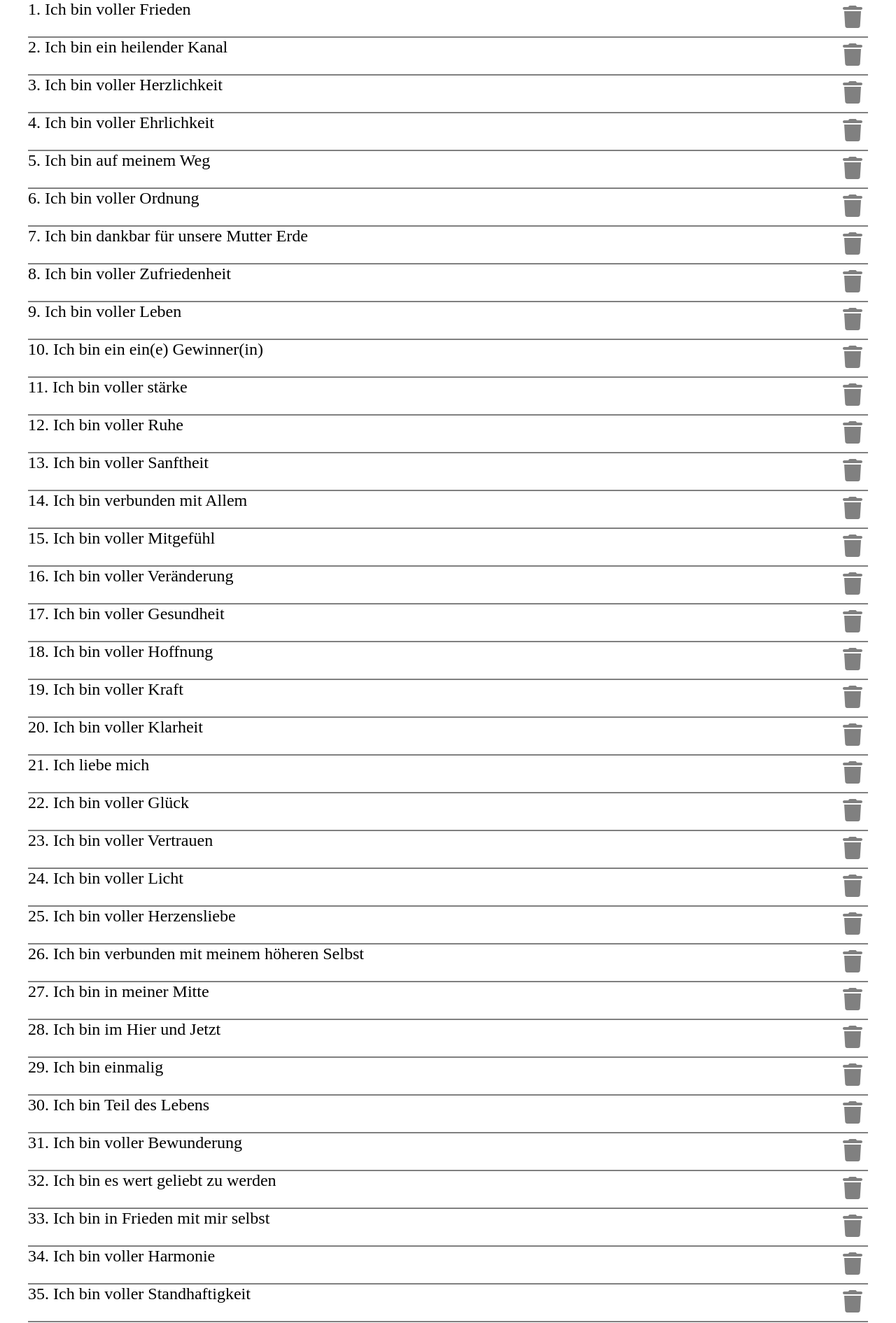
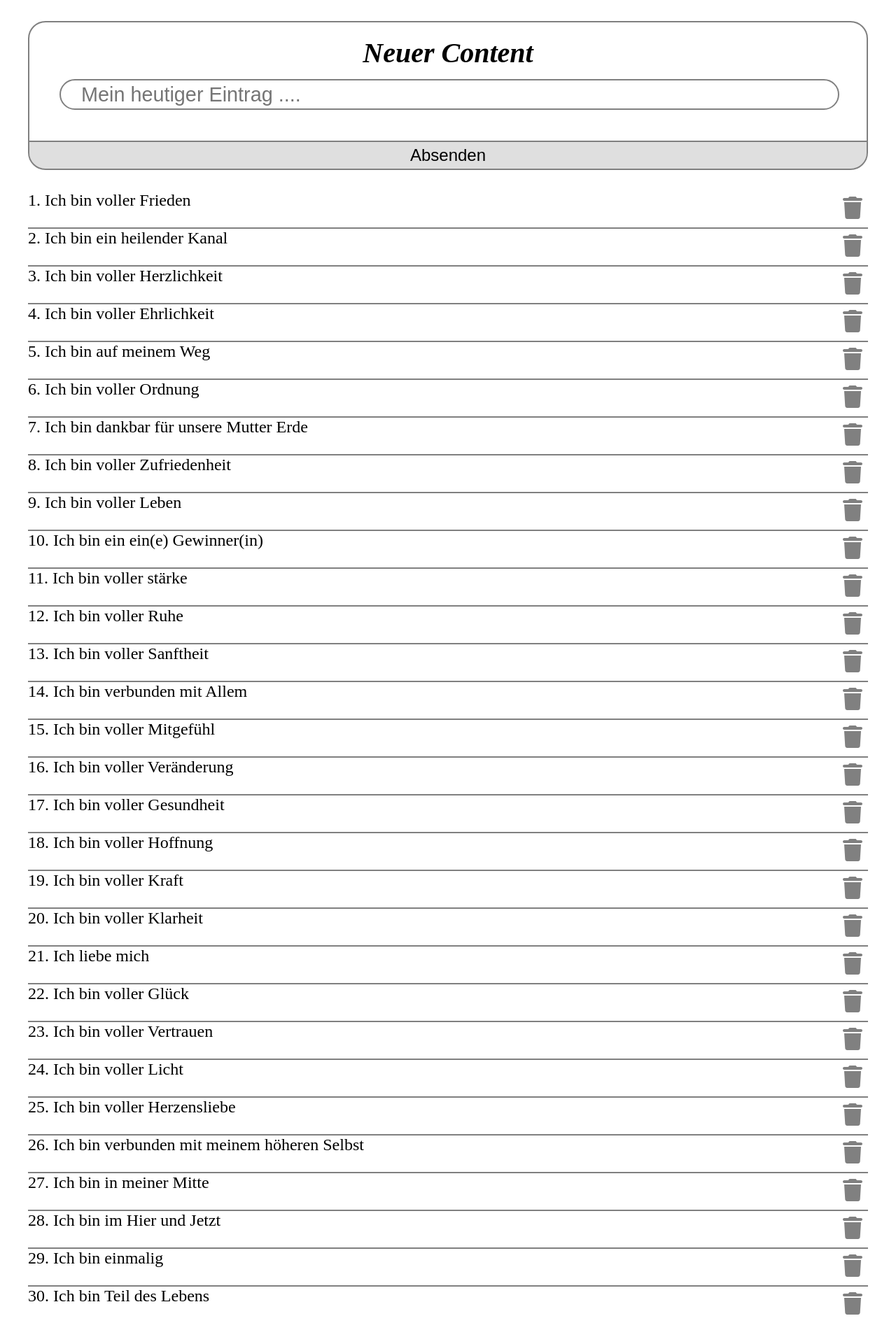
Before and after one commit to DigitaleWeltLibrary/Spruchgenerator-mit-Zufallsbild, a PHP site: page /bhome in a window 1280 px wide. Shown: the top 1891 px of the page at 70% size. Run offline with PHP 8.4, Linux system fonts and the light colour scheme; data comes from the database, SQL or seed files in the repository; both versions use the stored data as it was after the commit.

Commit message:
neue Daten einfügen

```diff
--- a/pages/bhome.php
+++ b/pages/bhome.php
@@ -16,6 +16,17 @@ require 'php/bhome.php';
 
 
     <main>
+
+        <div class="newcontent">
+            <h1>Neuer Content</h1>
+            <form action="<?php $_SERVER['PHP_SELF'] ?>" method="get">
+
+                <input class="contentnew" type="text" name="newcontent" placeholder="Mein heutiger Eintrag ...." required>
+
+                <input class="senden" type="submit" value="Absenden">
+            </form>
+        </div>
+
         <div class="content">
             <?php foreach ($ergebnis as $row) : ?>
                 <span class="contentlinie">
--- a/php/bhome.php
+++ b/php/bhome.php
@@ -9,7 +9,7 @@ $ergebnis = $maxid->fetchAll();
 
 
 if (isset($_GET['id']) && $_GET['type'] === 'loeschen') {
-    //NOTE spruch
+    //NOTE spruch löschen
     $loeschenid = "DELETE FROM sprueche WHERE id=:id";
     $loeschen = $verbindung->prepare($loeschenid);
     $loeschen->bindParam(':id', $_GET['id']);
@@ -17,3 +17,15 @@ if (isset($_GET['id']) && $_GET['type'] === 'loeschen') {
 
     header('Location: /bhome');
 }
+
+if (isset($_GET['newcontent'])) {
+    //NOTE spruch neu
+
+
+    $senden = "INSERT INTO sprueche (spruch) VALUES (:spruch)";
+    $lekerstellen = $verbindung->prepare($senden);
+    $lekerstellen->bindparam(':spruch', $_GET['newcontent']);
+    $lekerstellen->execute();
+
+    header('Location: /bhome');
+}
--- a/style/main.css
+++ b/style/main.css
@@ -1 +1 @@
-*{margin:0}html body main{max-width:1200px;margin:0 auto}html body main .content .contentlinie{display:flex;justify-content:space-between}html body main .content .contentlinie:not(:first-child){border-top:2px solid gray}html body main .content .contentlinie p{font-size:1.5rem}html body main .content .contentlinie span{display:flex;flex-wrap:nowrap;align-items:center}html body main .content .contentlinie span svg{margin:.5em}html body main .content .contentlinie span a{text-decoration:none}html body main .content .contentlinie span a.loeschen{fill:gray}html body main .content .contentlinie span a.loeschen:hover{fill:red}html body main .content .contentlinie span a svg{height:2em}
+*{margin:0}html body main{max-width:1200px;margin:0 auto;padding:0 10px}html body main .newcontent{min-height:200px;margin:30px 0;border-radius:25px;border:gray 2px solid}html body main .newcontent h1{text-align:center;padding:.5em 1.5em 0 1.5em;font-size:2.5rem;font-style:italic;font-weight:bolder}html body main .newcontent form input.contentnew{height:40px;border-radius:50px;outline:none;border:gray solid 2px;font-size:1.8rem;padding:0 1em;margin:.5em 1.5em 1.5em;width:calc(100% - 5em)}html body main .newcontent form input.senden{width:100%;height:40px;border:none;border-top:2px solid gray;border-radius:0 0 23px 23px;font-size:1.5rem;background-color:rgba(128,128,128,.25);cursor:pointer}html body main .newcontent form input.senden:hover{background-color:rgba(128,128,128,.5)}html body main .content .contentlinie{display:flex;justify-content:space-between}html body main .content .contentlinie:not(:first-child){border-top:2px solid gray}html body main .content .contentlinie p{font-size:1.5rem}html body main .content .contentlinie span{display:flex;flex-wrap:nowrap;align-items:center}html body main .content .contentlinie span svg{margin:.5em}html body main .content .contentlinie span a{text-decoration:none}html body main .content .contentlinie span a.loeschen{fill:gray}html body main .content .contentlinie span a.loeschen:hover{fill:#fa0000}html body main .content .contentlinie span a svg{height:2em}
--- a/style/main.scss
+++ b/style/main.scss
@@ -1,19 +1,60 @@
 * {
   margin: 0;
 }
+
+$grau: rgb(128, 128, 128);
 
 html {
   body {
     main {
       max-width: 1200px;
       margin: 0 auto;
+      padding: 0 10px;
+      .newcontent {
+        min-height: 200px;
+        margin: 30px 0;
+        border-radius: 25px;
+        border: $grau 2px solid;
+        h1 {
+          text-align: center;
+          padding: 0.5em 1.5em 0 1.5em;
+          font-size: 2.5rem;
+          font-style: italic;
+          font-weight: bolder;
+        }
+        form {
+          input.contentnew {
+            height: 40px;
+            border-radius: 50px;
+            outline: none;
+            border: $grau solid 2px;
+            font-size: 1.8rem;
+            padding: 0 1em;
+            margin: 0.5em 1.5em 1.5em;
+            width: calc(100% - 5em);
+          }
+          input.senden {
+            width: 100%;
+            height: 40px;
+            border: none;
+            border-top: 2px solid $grau;
+            border-radius: 0 0 23px 23px;
+            font-size: 1.5rem;
+            background-color: rgb($grau, 0.25);
+            cursor: pointer;
+            &:hover {
+              background-color: rgb($grau, 0.5);
+            }
+          }
+        }
+      }
       .content {
         .contentlinie {
           display: flex;
           justify-content: space-between;
 
           &:not(:first-child) {
-            border-top: 2px solid grey;
+            border-top: 2px solid $grau;
           }
 
           p {
@@ -31,11 +72,10 @@ html {
             a {
               text-decoration: none;
 
-
               &.loeschen {
-                fill: grey;
+                fill: $grau;
                 &:hover {
-                  fill: red;
+                  fill: rgb(250, 0, 0);
                 }
               }
               svg {
```
Also changed, not shown: db/content.db (added).
